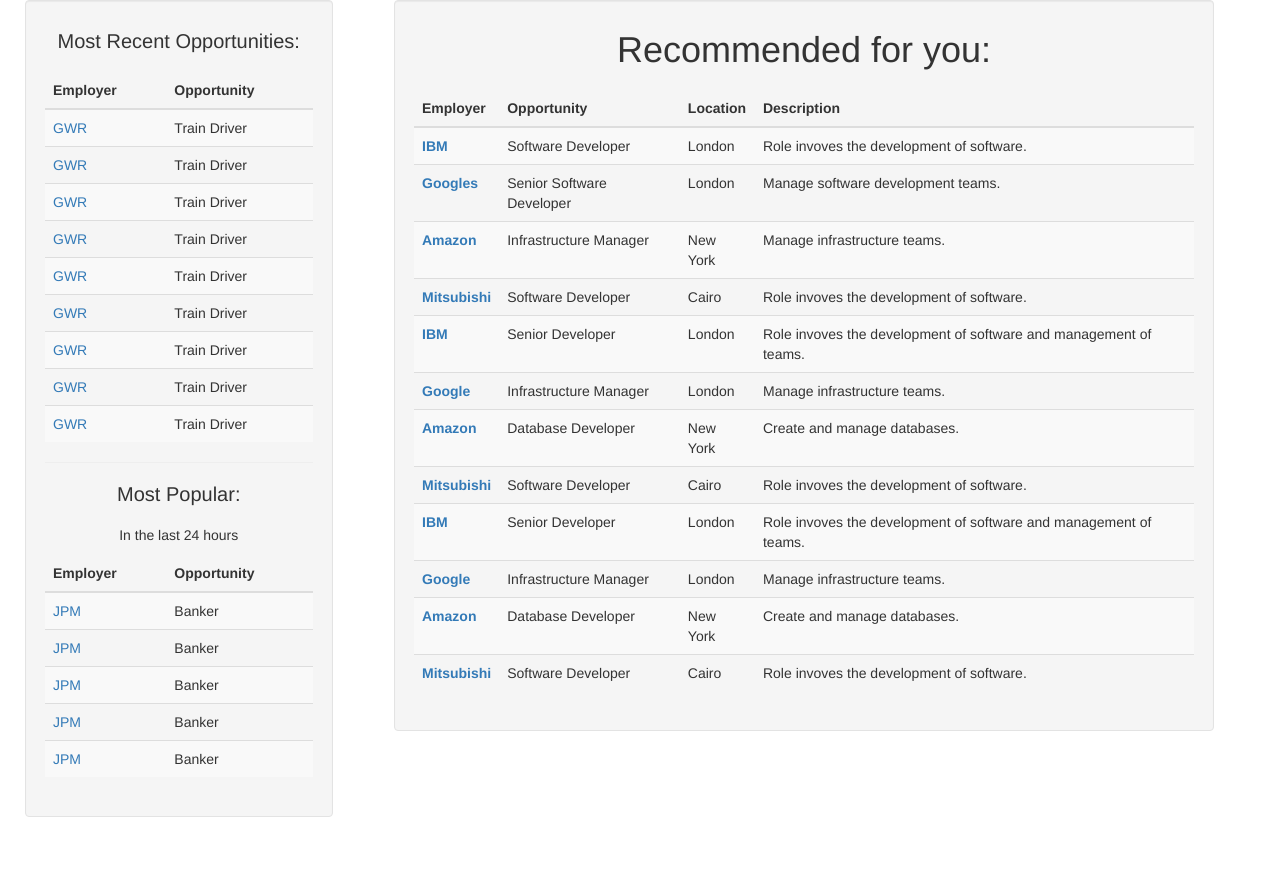
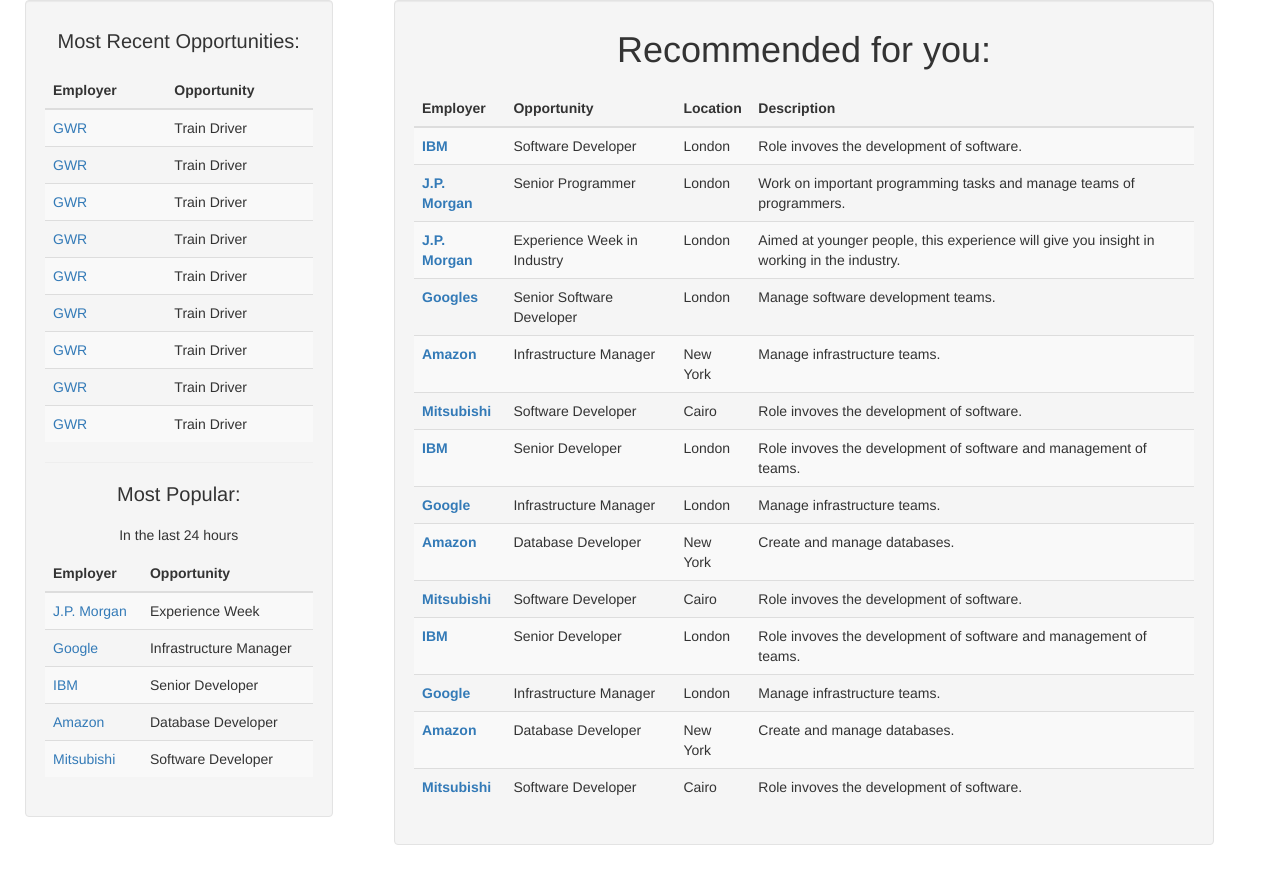
Before and after one commit to CFGLondon/team-7, a PHP site: page /homepage.php in a window 1280 px wide. Shown: the part 310-1200 px from the top of the page. Before the commit the page ends 1127 px from the top, so only its background shows below. Run offline with PHP 8.4, Linux system fonts and the light colour scheme; some libraries are stand-ins or nearby versions.

Commit message:
Update homepage.php

```diff
--- a/homepage.php
+++ b/homepage.php
@@ -186,42 +186,42 @@
                     <tbody>
                         <tr>
                             <td>
-                                <a href="http://ec2-54-78-185-241.eu-west-1.compute.amazonaws.com/team7/opportunities.php">JPM</a>
+                                <a href="http://ec2-54-78-185-241.eu-west-1.compute.amazonaws.com/team7/opportunities.php">J.P. Morgan</a>
                             </td>
                             <td>
-                                Banker
+                                Experience Week
                             </td>
                         </tr>
                         <tr>
                             <td>
-                                <a href="http://ec2-54-78-185-241.eu-west-1.compute.amazonaws.com/team7/opportunities.php">JPM</a>
+                                <a href="http://ec2-54-78-185-241.eu-west-1.compute.amazonaws.com/team7/opportunities.php">Google</a>
                             </td>
                             <td>
-                                Banker
+                                Infrastructure Manager
                             </td>
                         </tr>
                         <tr>
                             <td>
-                                <a href="http://ec2-54-78-185-241.eu-west-1.compute.amazonaws.com/team7/opportunities.php">JPM</a>
+                                <a href="http://ec2-54-78-185-241.eu-west-1.compute.amazonaws.com/team7/opportunities.php">IBM</a>
                             </td>
                             <td>
-                                Banker
+                                Senior Developer
                             </td>
                         </tr>
                         <tr>
                             <td>
-                                <a href="http://ec2-54-78-185-241.eu-west-1.compute.amazonaws.com/team7/opportunities.php">JPM</a>
+                                <a href="http://ec2-54-78-185-241.eu-west-1.compute.amazonaws.com/team7/opportunities.php">Amazon</a>
                             </td>
                             <td>
-                                Banker
+                                Database Developer
                             </td>
                         </tr>
                         <tr>
                             <td>
-                                <a href="http://ec2-54-78-185-241.eu-west-1.compute.amazonaws.com/team7/opportunities.php">JPM</a>
+                                <a href="http://ec2-54-78-185-241.eu-west-1.compute.amazonaws.com/team7/opportunities.php">Mitsubishi</a>
                             </td>
                             <td>
-                                Banker
+                                Software Developer
                             </td>
                         </tr>
                     </tbody>
@@ -249,6 +249,22 @@
                             <td>Software Developer</td>
                             <td>London</td>
                             <td>Role invoves the development of software.</td>
+                        </tr>
+                        <tr>
+                            <td><b><a href="http://ec2-54-78-185-241.eu-west-1.compute.amazonaws.com/team7/opportunities.php">J.P. Morgan</a>
+                </b>
+                            </td>
+                            <td>Senior Programmer</td>
+                            <td>London</td>
+                            <td>Work on important programming tasks and manage teams of programmers.</td>
+                        </tr>
+                        <tr>
+                            <td><b><a href="http://ec2-54-78-185-241.eu-west-1.compute.amazonaws.com/team7/opportunities.php">J.P. Morgan</a>
+                </b>
+                            </td>
+                            <td>Experience Week in Industry</td></td>
+                            <td>London</td>
+                            <td>Aimed at younger people, this experience will give you insight in working in the industry.</td>
                         </tr>
                         <tr>
                             <td><b><a href="http://ec2-54-78-185-241.eu-west-1.compute.amazonaws.com/team7/opportunities.php">Googles</a>
```
